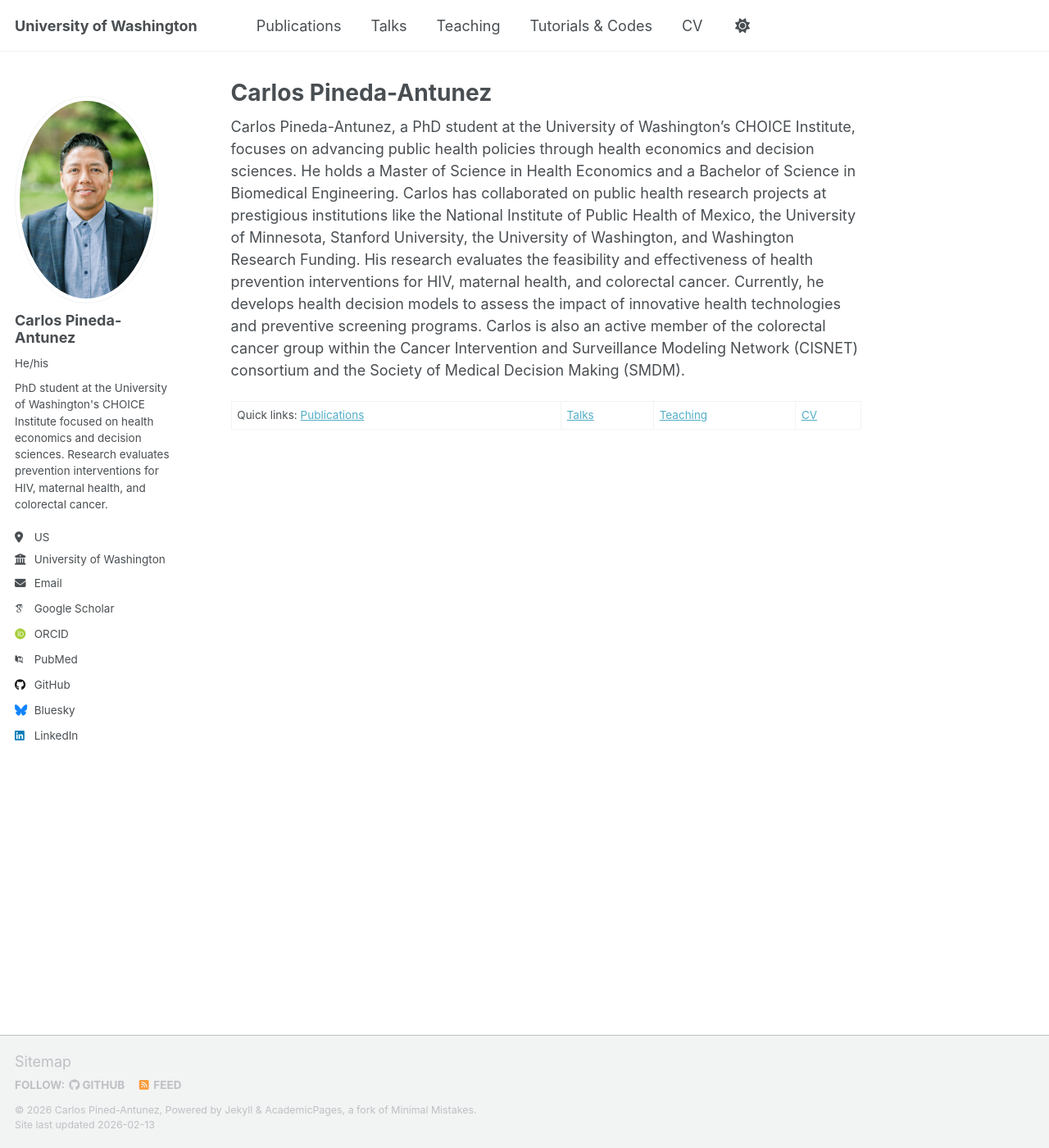
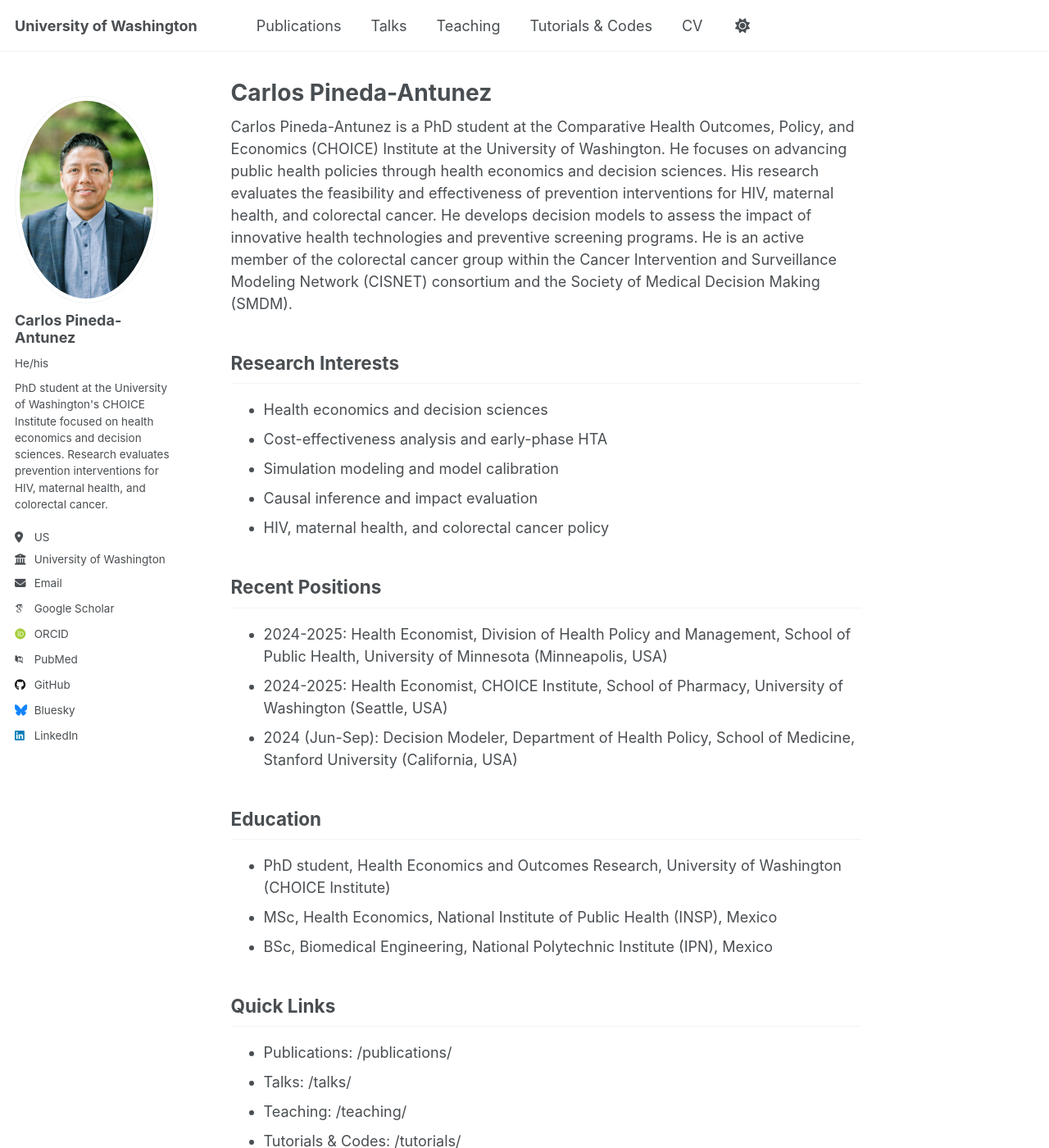
Before and after one commit to CarlosPiant/CarlosPiant.github.io, a Jekyll site: the page built from _pages/about.md, in a window 1280 px wide and 1400 px high. Shown: the whole window at 82% size. Built offline with Jekyll 4.4.1, drawn with Linux system fonts in a browser that asks for light colours; some web fonts are replaced; a script that is not in the unit is left out.

Commit message:
Update about page with bio, sections, and links
Refactor and expand the About page: replace the long single-paragraph bio with a concise summary and add structured sections for Research Interests, Recent Positions, and Education. Also reorganize quick links (including Tutorials & Codes) and update institutional affiliations to improve readability and highlight current roles and research focus.

```diff
--- a/_pages/about.md
+++ b/_pages/about.md
@@ -7,6 +7,32 @@ redirect_from:
   - /about.html
 ---
 
-Carlos Pineda-Antunez, a PhD student at the University of Washington's CHOICE Institute, focuses on advancing public health policies through health economics and decision sciences. He holds a Master of Science in Health Economics and a Bachelor of Science in Biomedical Engineering. Carlos has collaborated on public health research projects at prestigious institutions like the National Institute of Public Health of Mexico, the University of Minnesota, Stanford University, the University of Washington, and Washington Research Funding. His research evaluates the feasibility and effectiveness of health prevention interventions for HIV, maternal health, and colorectal cancer. Currently, he develops health decision models to assess the impact of innovative health technologies and preventive screening programs. Carlos is also an active member of the colorectal cancer group within the Cancer Intervention and Surveillance Modeling Network (CISNET) consortium and the Society of Medical Decision Making (SMDM).
+Carlos Pineda-Antunez is a PhD student at the Comparative Health Outcomes, Policy, and Economics (CHOICE) Institute at the University of Washington. He focuses on advancing public health policies through health economics and decision sciences. His research evaluates the feasibility and effectiveness of prevention interventions for HIV, maternal health, and colorectal cancer. He develops decision models to assess the impact of innovative health technologies and preventive screening programs. He is an active member of the colorectal cancer group within the Cancer Intervention and Surveillance Modeling Network (CISNET) consortium and the Society of Medical Decision Making (SMDM).
 
-Quick links: [Publications](/publications/) | [Talks](/talks/) | [Teaching](/teaching/) | [CV](/cv/)
+## Research Interests
+
+- Health economics and decision sciences
+- Cost-effectiveness analysis and early-phase HTA
+- Simulation modeling and model calibration
+- Causal inference and impact evaluation
+- HIV, maternal health, and colorectal cancer policy
+
+## Recent Positions
+
+- 2024-2025: Health Economist, Division of Health Policy and Management, School of Public Health, University of Minnesota (Minneapolis, USA)
+- 2024-2025: Health Economist, CHOICE Institute, School of Pharmacy, University of Washington (Seattle, USA)
+- 2024 (Jun-Sep): Decision Modeler, Department of Health Policy, School of Medicine, Stanford University (California, USA)
+
+## Education
+
+- PhD student, Health Economics and Outcomes Research, University of Washington (CHOICE Institute)
+- MSc, Health Economics, National Institute of Public Health (INSP), Mexico
+- BSc, Biomedical Engineering, National Polytechnic Institute (IPN), Mexico
+
+## Quick Links
+
+- Publications: /publications/
+- Talks: /talks/
+- Teaching: /teaching/
+- Tutorials & Codes: /tutorials/
+- CV: /cv/
```
